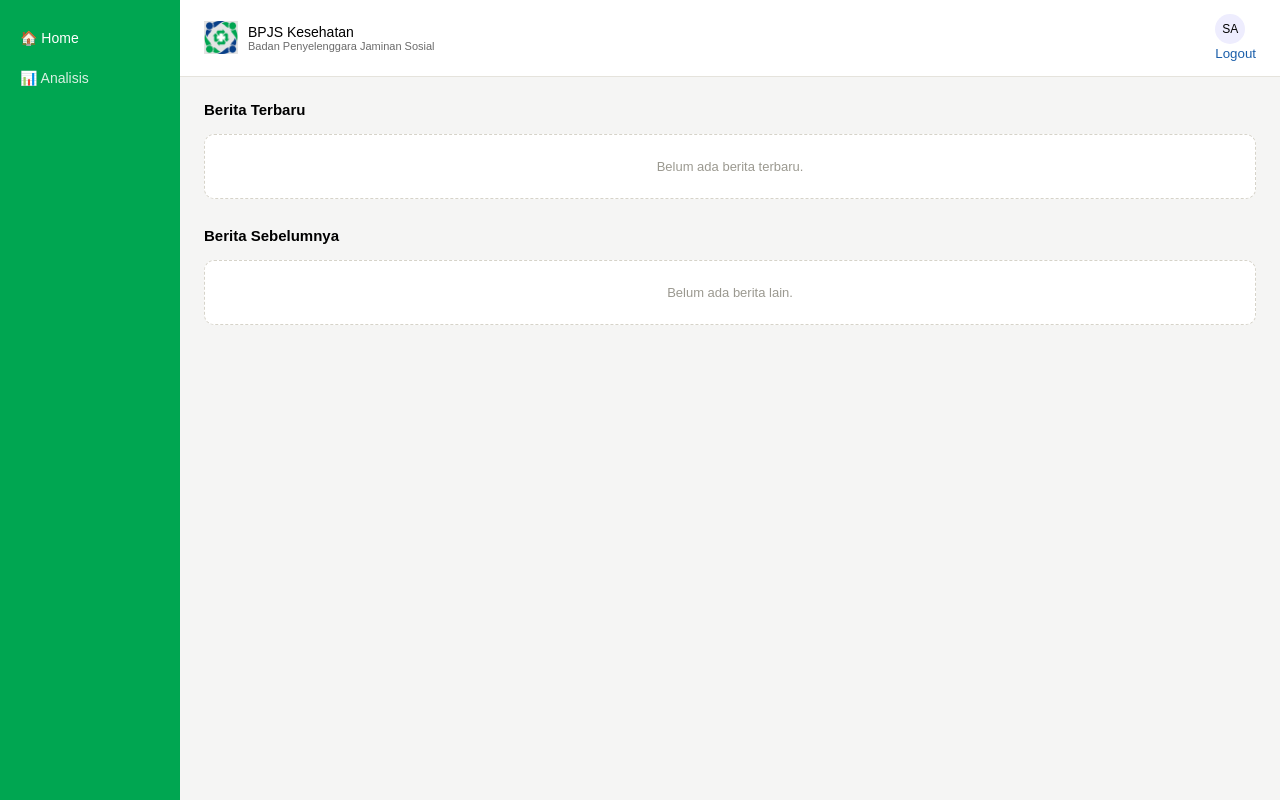
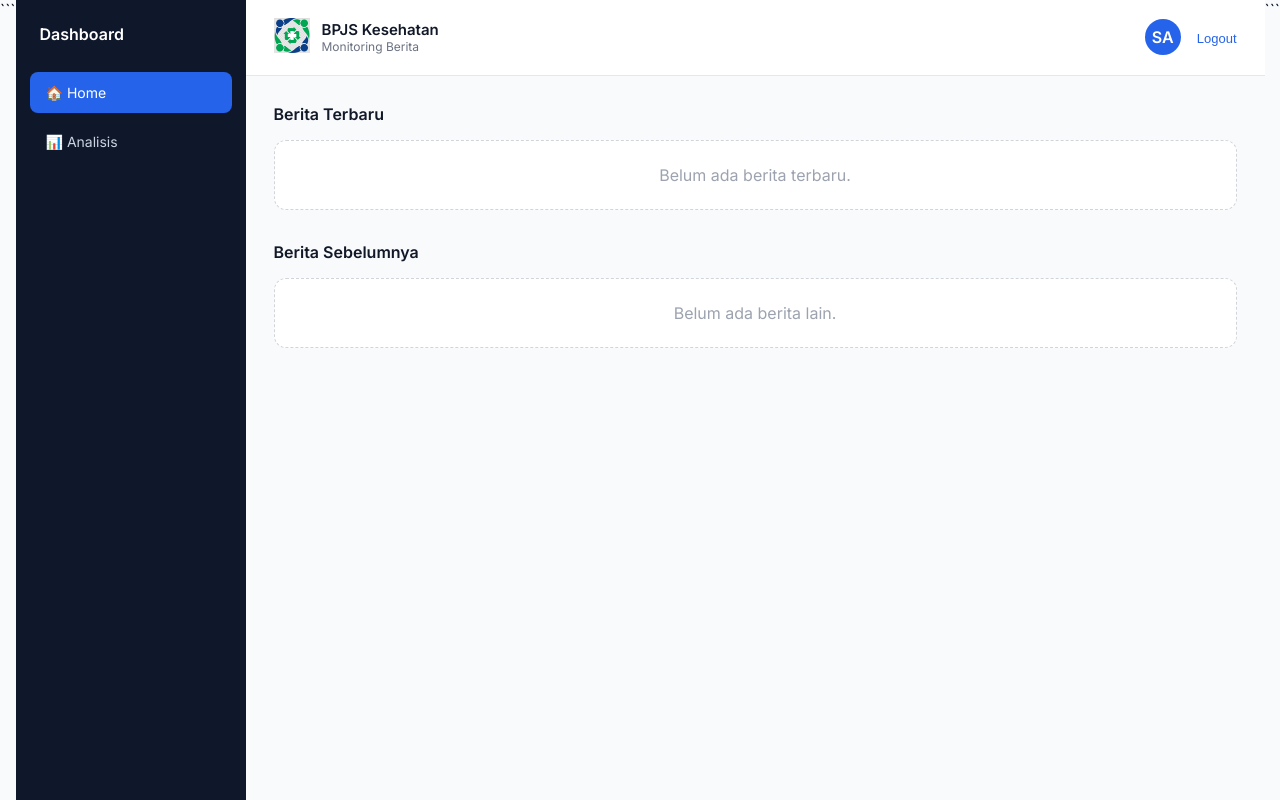
Before and after one commit to Pandora91105/bpjs-pamekasan-news-monitor, a Django app: page / in a window 1280 px wide. Run offline with Django 5.2, Linux system fonts and the light colour scheme; the visitor is signed in with stand-in values (Sample User, id 1); data that the repository does not hold is empty.

Commit message:
redesign dashboard

````diff
--- a/templates/dashboard.html
+++ b/templates/dashboard.html
@@ -1,268 +1,331 @@
 {% load static %}
+
 <!DOCTYPE html>
+
 <html lang="id">
 <head>
 <meta charset="UTF-8">
-    <link rel="icon" type="image/png" href="{% static 'img/favicon.png' %}">
-    <title>Dashboard - Monitoring Berita BPJS Pamekasan</title>
+<meta name="viewport" content="width=device-width, initial-scale=1.0">
+<title>Dashboard - Monitoring Berita BPJS</title>
+
+<link href="https://fonts.googleapis.com/css2?family=Inter:wght@400;500;600&display=swap" rel="stylesheet">
 
 <style>
-        * { box-sizing: border-box; margin: 0; padding: 0; font-family: Arial, sans-serif; }
-        body { background: #F5F5F4; }
-
-        .layout { display: flex; min-height: 100vh; }
-
-        /* SIDEBAR (TIDAK DIUBAH) */
-        .sidebar {
-            width: 180px; background: #00A651;
-            padding: 20px 0; display: flex; flex-direction: column; gap: 4px;
-        }
-        .sidebar a {
-            display: flex; align-items: center; gap: 10px;
-            padding: 10px 20px; color: #ffffff; text-decoration: none; font-size: 14px;
-        }
-        .sidebar a.inactive { color: #D9F0E3; }
-        .sidebar a:hover { background: rgba(255,255,255,0.1); }
-
-        .main { flex: 1; display: flex; flex-direction: column; }
-
-        /* HEADER (TIDAK DIUBAH) */
-        .header {
-            background: #FFFFFF; border-bottom: 1px solid #E5E3DC;
-            padding: 14px 24px; display: flex; justify-content: space-between;
-        }
-        .header-left { display: flex; align-items: center; gap: 10px; }
-        .logo-badge { width: 34px; height: 34px; }
-        .header-title { font-size: 14px; }
-        .header-subtitle { font-size: 11px; color: #6B6B6B; }
-        .avatar {
-            width: 30px; height: 30px; border-radius: 50%;
-            background: #EEEDFE; display: flex; align-items: center;
-            justify-content: center; font-size: 12px;
+* {
+    margin: 0;
+    padding: 0;
+    box-sizing: border-box;
 }
 
-        .content { padding: 24px; }
+body {
+    font-family: 'Inter', sans-serif;
+    background: #F9FAFB;
+    color: #111827;
+}
 
-        .section { margin-bottom: 28px; }
+/* Layout */
+.layout {
+    display: flex;
+    min-height: 100vh;
+}
+
+/* Sidebar */
+.sidebar {
+    width: 230px;
+    background: #0F172A;
+    padding: 24px 14px;
+    display: flex;
+    flex-direction: column;
+    gap: 8px;
+}
+
+.sidebar h2 {
+    color: white;
+    font-size: 16px;
+    margin-bottom: 20px;
+    padding-left: 10px;
+}
+
+.sidebar a {
+    text-decoration: none;
+    padding: 12px 16px;
+    border-radius: 8px;
+    color: #CBD5E1;
+    font-size: 14px;
+    transition: 0.2s;
+}
+
+.sidebar a:hover {
+    background: #1E293B;
+    color: white;
+}
+
+.sidebar a.active {
+    background: #2563EB;
+    color: white;
+}
+
+/* Main */
+.main {
+    flex: 1;
+    display: flex;
+    flex-direction: column;
+}
+
+/* Header */
+.header {
+    background: white;
+    padding: 18px 28px;
+    border-bottom: 1px solid #E5E7EB;
+    display: flex;
+    justify-content: space-between;
+    align-items: center;
+}
+
+.header-left {
+    display: flex;
+    align-items: center;
+    gap: 12px;
+}
+
+.logo img {
+    width: 36px;
+}
+
+.header-title {
+    font-weight: 600;
+    font-size: 15px;
+}
+
+.header-subtitle {
+    font-size: 12px;
+    color: #6B7280;
+}
+
+.header-right {
+    display: flex;
+    align-items: center;
+    gap: 16px;
+}
+
+.avatar {
+    width: 36px;
+    height: 36px;
+    background: #2563EB;
+    color: white;
+    border-radius: 50%;
+    display: flex;
+    align-items: center;
+    justify-content: center;
+    font-weight: 600;
+}
+
+/* Content */
+.content {
+    padding: 28px;
+}
+
+/* Section */
+.section {
+    margin-bottom: 32px;
+}
+
 .section-title {
-            font-size: 15px;
+    font-size: 16px;
     font-weight: 600;
     margin-bottom: 16px;
 }
 
-        /* =========================
-           BERITA TERBARU (GRID)
-        ========================= */
-        .news-grid {
-            display: grid;
-            grid-template-columns: 2fr 1fr;
+/* Carousel */
+.carousel {
+    display: flex;
     gap: 16px;
+    overflow-x: auto;
 }
 
-        .news-highlight {
-            display: block;
-            background: #FFFFFF;
-            border: 1px solid #E5E3DC;
-            border-radius: 12px;
+/* Card */
+.news-card {
+    min-width: 260px;
+    background: white;
+    border-radius: 14px;
     overflow: hidden;
-            text-decoration: none;
-            color: inherit;
-            transition: 0.3s;
+    box-shadow: 0 4px 12px rgba(0,0,0,0.05);
+    transition: 0.25s;
 }
-        .news-highlight:hover { transform: translateY(-4px); }
 
-        .highlight-image {
-            height: 220px;
+.news-card:hover {
+    transform: translateY(-4px);
+    box-shadow: 0 8px 20px rgba(0,0,0,0.08);
+}
+
+/* Image */
+.news-image {
+    height: 150px;
     background-size: cover;
     background-position: center;
-            background-color: #EEF6EB;
+    background-color: #E5E7EB;
 }
 
-        .highlight-content { padding: 16px; }
-        .highlight-content h3 {
-            font-size: 16px;
-            margin: 8px 0;
+/* Body */
+.news-body {
+    padding: 16px;
 }
-        .highlight-content p {
-            font-size: 13px;
-            color: #6B6B6B;
+
+.badge {
+    background: #DBEAFE;
+    color: #1D4ED8;
+    font-size: 11px;
+    padding: 4px 8px;
+    border-radius: 6px;
+    display: inline-block;
     margin-bottom: 8px;
 }
 
-        .badge {
-            display: inline-block;
-            background: #EAF3DE;
-            color: #3B6D11;
-            font-size: 11px;
-            padding: 2px 8px;
-            border-radius: 4px;
+.news-title {
+    font-size: 14px;
+    font-weight: 600;
+    margin-bottom: 6px;
+    line-height: 1.4;
 }
 
-        /* Card kecil */
-        .news-card-small {
-            display: flex;
-            background: #FFFFFF;
-            border: 1px solid #E5E3DC;
-            border-radius: 10px;
-            overflow: hidden;
-            text-decoration: none;
-            color: inherit;
-            gap: 10px;
-        }
-        .news-card-small:hover { background: #F9F9F7; }
-
-        .card-image {
-            width: 90px;
-            background-size: cover;
-            background-position: center;
-            background-color: #EEF6EB;
-        }
-
-        .card-body { padding: 10px; }
-        .news-title {
+.news-snippet {
     font-size: 13px;
-            font-weight: 600;
+    color: #6B7280;
+    margin-bottom: 10px;
+    line-height: 1.5;
 }
 
 .news-meta {
     font-size: 11px;
-            color: #9B9990;
+    color: #9CA3AF;
 }
 
-        /* =========================
-           BERITA LAMA
-        ========================= */
-        .news-list-modern {
-            display: flex;
-            flex-direction: column;
-            gap: 12px;
-        }
-
-        .news-row {
-            display: flex;
-            gap: 14px;
-            background: #FFFFFF;
-            border: 1px solid #E5E3DC;
-            border-radius: 10px;
-            padding: 10px;
-            text-decoration: none;
-            color: inherit;
-        }
-        .news-row:hover { background: #F9F9F7; }
-
-        .row-image {
-            width: 80px;
-            height: 60px;
-            background-size: cover;
-            background-position: center;
-            background-color: #EEF6EB;
-            border-radius: 6px;
-        }
-
-        .row-content { flex: 1; }
-
-        /* EMPTY */
+/* Empty */
 .empty-state {
-            background: #FFFFFF;
-            border: 1px dashed #D6D3C9;
-            border-radius: 10px;
+    background: white;
+    border: 1px dashed #D1D5DB;
     padding: 24px;
+    border-radius: 12px;
     text-align: center;
-            color: #9B9990;
-            font-size: 13px;
-        }
-
-        /* RESPONSIVE */
-        @media (max-width: 768px) {
-            .news-grid { grid-template-columns: 1fr; }
+    color: #9CA3AF;
 }
 </style>
+
 </head>
 
 <body>
+
 <div class="layout">
 
-    <!-- SIDEBAR -->
+```
+<!-- Sidebar -->
 <div class="sidebar">
-        <a href="{% url 'dashboard' %}">🏠 Home</a>
-        <a href="{% url 'analisis' %}" class="inactive">📊 Analisis</a>
+    <h2>Dashboard</h2>
+    <a href="{% url 'dashboard' %}" class="active">🏠 Home</a>
+    <a href="{% url 'analisis' %}">📊 Analisis</a>
 </div>
 
+<!-- Main -->
 <div class="main">
 
-        <!-- HEADER -->
+    <!-- Header -->
     <div class="header">
         <div class="header-left">
-                <div class="logo-badge">
-                    <img src="{% static 'img/logo-bpjs.png' %}" style="width:100%">
+            <div class="logo">
+                <img src="{% static 'img/logo-bpjs.png' %}">
             </div>
             <div>
-                    <p class="header-title">BPJS Kesehatan</p>
-                    <p class="header-subtitle">Badan Penyelenggara Jaminan Sosial</p>
+                <div class="header-title">BPJS Kesehatan</div>
+                <div class="header-subtitle">Monitoring Berita</div>
             </div>
         </div>
 
         <div class="header-right">
-                <div class="avatar">{{ user.username|slice:":2"|upper }}</div>
+            <div class="avatar">
+                {{ user.username|slice:":2"|upper }}
+            </div>
+
             <form method="post" action="{% url 'logout' %}">
                 {% csrf_token %}
-                    <button style="background:none;border:none;color:#1B5FAA;cursor:pointer;">
+                <button style="border:none; background:none; cursor:pointer; font-size:13px; color:#2563EB;">
                     Logout
                 </button>
             </form>
         </div>
     </div>
 
-        <!-- CONTENT -->
+    <!-- Content -->
     <div class="content">
 
-            <!-- BERITA TERBARU -->
+        <!-- Terbaru -->
         <div class="section">
             <div class="section-title">Berita Terbaru</div>
 
             {% if berita_terbaru %}
-                <div class="news-grid">
+            <div class="carousel">
+                {% for news in berita_terbaru %}
+                <a href="{{ news.url }}" target="_blank" style="text-decoration:none; color:inherit;">
+                    <div class="news-card">
 
-                    {% for news in berita_terbaru %}
-                        {% if forloop.first %}
-                        <a href="{{ news.url }}" target="_blank" class="news-highlight">
-                            <div class="highlight-image" style="background-image:url('{{ news.image_url }}')"></div>
-                            <div class="highlight-content">
+                        <div class="news-image"
+                        {% if news.image_url %}
+                            style="background-image:url('{{ news.image_url }}')"
+                        {% endif %}></div>
+
+                        <div class="news-body">
                             <span class="badge">Baru</span>
-                                <h3>{{ news.title }}</h3>
-                                <p>{{ news.snippet|striptags }}</p>
-                                <span class="news-meta">{{ news.source }} · {{ news.published_date|date:"d M Y" }}</span>
+
+                            <div class="news-title">
+                                {{ news.title }}
+                            </div>
+
+                            <div class="news-snippet">
+                                {{ news.snippet|striptags }}
+                            </div>
+
+                            <div class="news-meta">
+                                {{ news.source }} • {{ news.published_date|date:"d M Y" }}
+                            </div>
+                        </div>
+
                     </div>
                 </a>
-                        {% else %}
-                        <a href="{{ news.url }}" target="_blank" class="news-card-small">
-                            <div class="card-image" style="background-image:url('{{ news.image_url }}')"></div>
-                            <div class="card-body">
-                                <div class="news-title">{{ news.title }}</div>
-                                <div class="news-meta">{{ news.published_date|date:"d M Y" }}</div>
-                            </div>
-                        </a>
-                        {% endif %}
                 {% endfor %}
-
             </div>
             {% else %}
             <div class="empty-state">Belum ada berita terbaru.</div>
             {% endif %}
         </div>
 
-            <!-- BERITA SEBELUMNYA -->
+        <!-- Sebelumnya -->
         <div class="section">
             <div class="section-title">Berita Sebelumnya</div>
 
             {% if berita_sebelumnya %}
-                <div class="news-list-modern">
+            <div class="carousel">
                 {% for news in berita_sebelumnya %}
-                    <a href="{{ news.url }}" target="_blank" class="news-row">
-                        <div class="row-image" style="background-image:url('{{ news.image_url }}')"></div>
-                        <div class="row-content">
-                            <div class="news-title">{{ news.title }}</div>
-                            <div class="news-meta">{{ news.source }} · {{ news.published_date|date:"d M Y" }}</div>
+                <a href="{{ news.url }}" target="_blank" style="text-decoration:none; color:inherit;">
+                    <div class="news-card">
+
+                        <div class="news-image"
+                        {% if news.image_url %}
+                            style="background-image:url('{{ news.image_url }}')"
+                        {% endif %}></div>
+
+                        <div class="news-body">
+                            <div class="news-title">
+                                {{ news.title }}
+                            </div>
+
+                            <div class="news-snippet">
+                                {{ news.snippet|striptags }}
+                            </div>
+
+                            <div class="news-meta">
+                                {{ news.source }} • {{ news.published_date|date:"d M Y" }}
+                            </div>
+                        </div>
+
                     </div>
                 </a>
                 {% endfor %}
@@ -274,6 +337,9 @@
 
     </div>
 </div>
+```
+
 </div>
+
 </body>
 </html>
````
Lines whose indentation alone changed are shown as unchanged.
